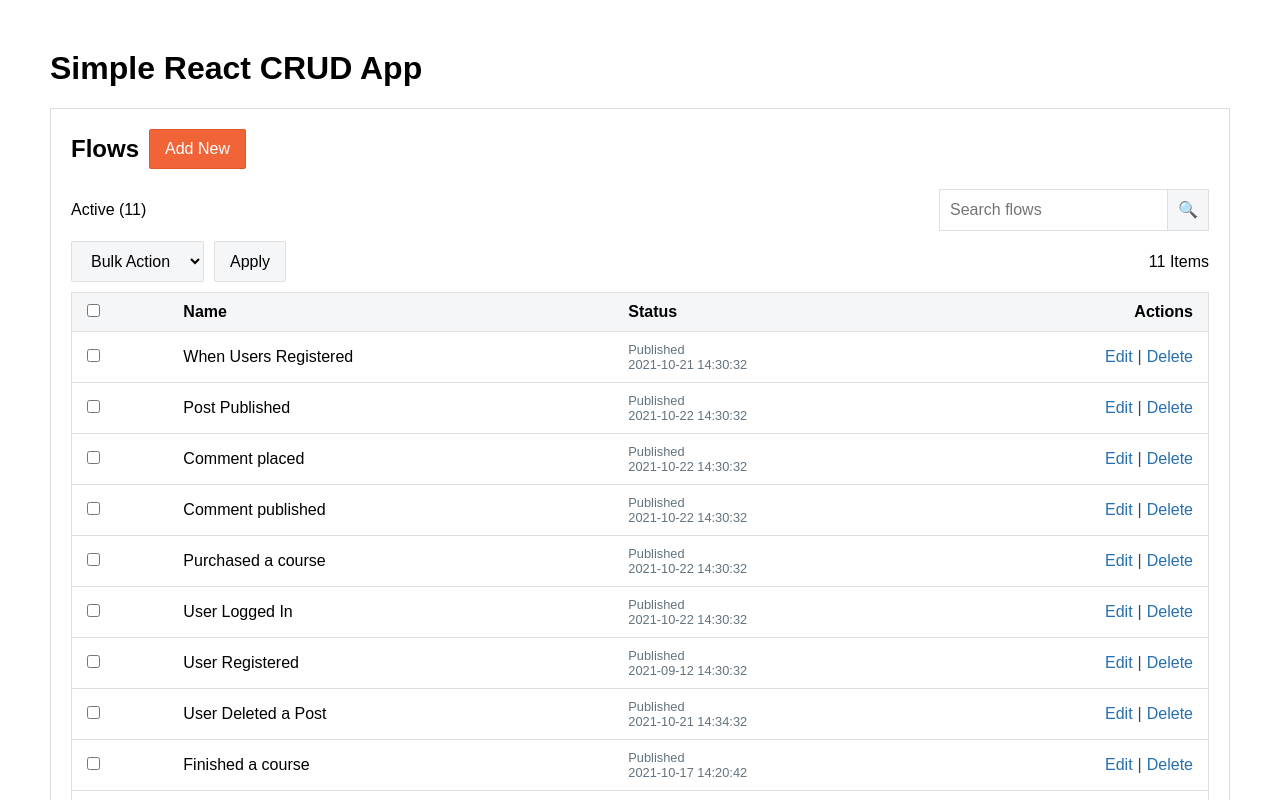
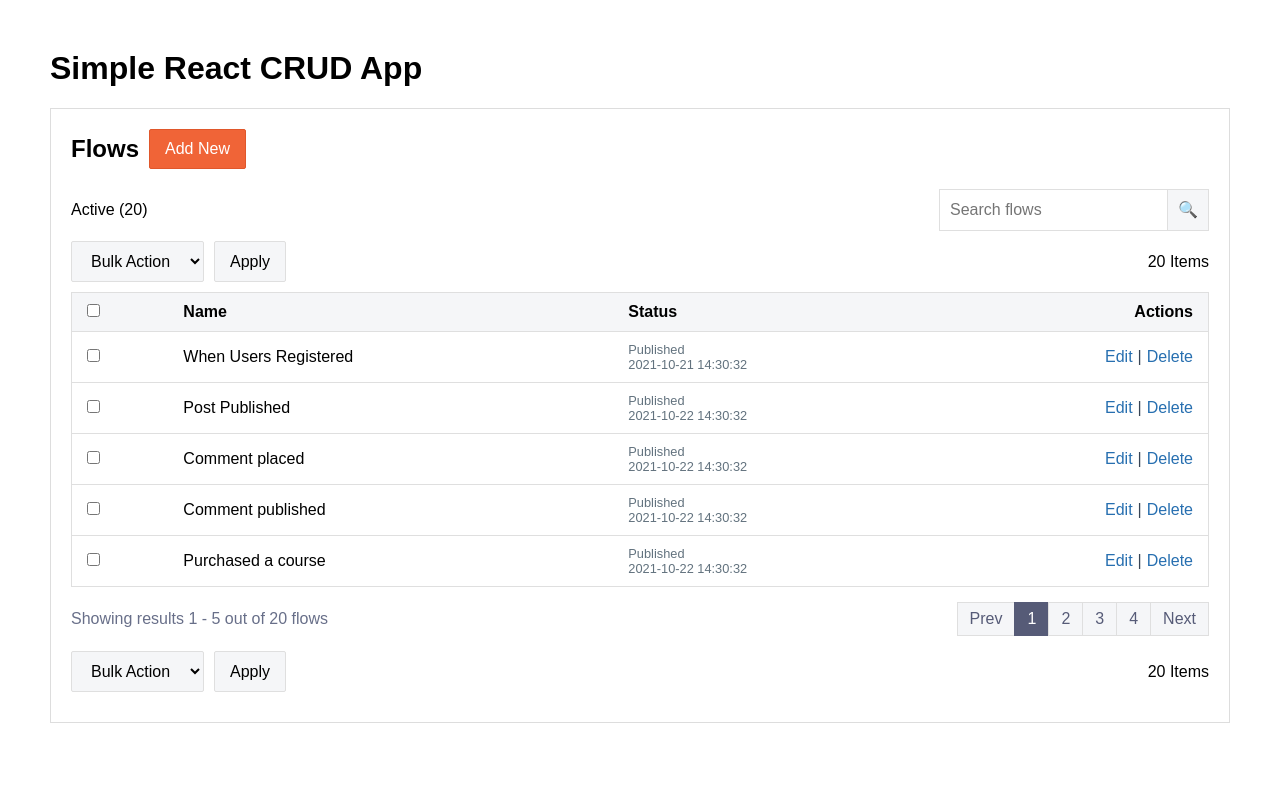
Before and after one commit to shohel/simple-react-crud, a React app: page / in a window 1280 px wide. Shown: the top 800 px of the page. Built offline with nearby package versions, Linux system fonts and the light colour scheme.

Commit message:
Added data pagination

```diff
--- a/assets/css/scss/_app.scss
+++ b/assets/css/scss/_app.scss
@@ -122,4 +122,28 @@
     text-align: center;
   }
 
+  .pagination{
+    margin: 15px 0;
+    display: flex;
+    align-items: center;
+    justify-content: space-between;
+
+    .pagination-info {
+      color: #686f89;
+    }
+
+    button{
+      margin-left: -1px;
+      border-radius: 0;
+      padding: 7px 12px;
+      color: #565b77;
+
+      &.active{
+        background-color: #565b77;
+        border: 1px solid #565b77;
+        color: #ffffff;
+      }
+    }
+  }
+
 }
--- a/assets/css/style.css
+++ b/assets/css/style.css
@@ -339,5 +339,25 @@ th {
   padding: 20px;
   text-align: center;
 }
+#page-main .pagination {
+  margin: 15px 0;
+  display: flex;
+  align-items: center;
+  justify-content: space-between;
+}
+#page-main .pagination .pagination-info {
+  color: #686f89;
+}
+#page-main .pagination button {
+  margin-left: -1px;
+  border-radius: 0;
+  padding: 7px 12px;
+  color: #565b77;
+}
+#page-main .pagination button.active {
+  background-color: #565b77;
+  border: 1px solid #565b77;
+  color: #ffffff;
+}
 
 /*# sourceMappingURL=style.css.map */
--- a/src/Data.js
+++ b/src/Data.js
@@ -11,6 +11,17 @@ const defaultFlows = [
 	{ id : 9, is_checked : false, name : 'Finished a course', status: 'Published', date: '2021-10-17 14:20:42' },
 	{ id : 10, is_checked : false, name : 'Placed a rating', status: 'Published', date: '2021-10-24 14:30:32' },
 	{ id : 11, is_checked : false, name : 'Signed Up Newsletter', status: 'Published', date: '2021-10-13 14:30:32' },
+	{ id : 12, is_checked : false, name : 'Finished a lecture video', status: 'Published', date: '2021-10-15 14:23:32' },
+	{ id : 13, is_checked : false, name : 'Placed a review', status: 'Published', date: '2021-10-13 14:30:32' },
+	{ id : 14, is_checked : false, name : 'Completed course Learn ReactJS', status: 'Published', date: '2021-10-13 14:22:32' },
+	{ id : 15, is_checked : false, name : 'Post edited', status: 'Published', date: '2021-10-13 12:11:24' },
+	{ id : 16, is_checked : false, name : 'Removed an user', status: 'Published', date: '2021-10-13 14:30:32' },
+	{ id : 17, is_checked : false, name : 'Failed log in attempt', status: 'Published', date: '2021-10-13 14:30:32' },
+	{ id : 18, is_checked : false, name : 'Restored password', status: 'Published', date: '2021-10-13 14:30:32' },
+	{ id : 19, is_checked : false, name : 'Created a block', status: 'Published', date: '2021-29-12 23:30:32' },
+	{ id : 20, is_checked : false, name : 'Changed global theme', status: 'Published', date: '2021-08-09 08:20:32' },
 ];
 
+
+
 export default defaultFlows;
--- a/src/elements/Table.js
+++ b/src/elements/Table.js
@@ -1,10 +1,38 @@
-import React from 'react';
+import React, {useState, useEffect} from 'react';
 import {useFlowContext} from '../FlowContext';
 import TableFilter from './TableFilter'
 import TableAction from './TableAction';
+import {makeTextPlural} from '../utils/PluralText';
 
 const Table = () => {
 	const {flowState, flowDispatch} = useFlowContext();
+
+	const perPage = 5;
+	const totalPages = Math.ceil(flowState.length / perPage );
+	const [currentPage, setCurrentPage] = useState(1);
+	const indexOfLastFlow = currentPage * perPage;
+	const indexOfFirstFlow = indexOfLastFlow - perPage;
+	const currentFlows = flowState.slice(indexOfFirstFlow, indexOfLastFlow);
+
+	const pageNumbers = [];
+	for ( let page_i = 1; page_i <= totalPages; page_i++ ){
+		pageNumbers.push(page_i);
+	}
+
+	const handlePreviousClick = e => {
+		if ( currentPage > 1 ) {
+			setCurrentPage( currentPage - 1 );
+		}
+
+		return;
+	}
+
+	const handleNextClick = e => {
+		if ( currentPage < totalPages ) {
+			setCurrentPage( currentPage + 1 );
+		}
+		return;
+	}
 
 	const toggleSelect = ( flow_id ) => {
 		flowDispatch( {type: 'toggle_select', playload: {select_id: flow_id}} )
@@ -39,6 +67,7 @@ const Table = () => {
 
 			{flowState.length ?
 
+				<>
 					<table>
 						<thead>
 							<tr>
@@ -56,7 +85,7 @@ const Table = () => {
 						</thead>
 
 						<tbody>
-						{flowState.map( ( flow, index ) => {
+							{currentFlows.map( ( flow, index ) => {
 								return <tr key={flow.id}>
 									<td>
 										<input type="checkbox" checked={flow.is_checked} onChange={e => {
@@ -85,6 +114,22 @@ const Table = () => {
 							} )}
 						</tbody>
 					</table>
+
+					<div className={'pagination'}>
+						<div className={'pagination-info'}>
+							Showing results {indexOfFirstFlow + 1} - {indexOfLastFlow} out of { makeTextPlural( flowState.length, 'flow', 'flows', true ) }
+						</div>
+						<div className={'links'}>
+							<button onClick={ handlePreviousClick }> Prev </button>
+
+							{ pageNumbers.map( ( page, pageIndex ) => {
+								return <button className={ ( currentPage === page ) ? 'active' : '' } key={pageIndex} onClick={ e => { setCurrentPage(page) } } >{page}</button>
+							} ) }
+							<button onClick={ handleNextClick } > Next </button>
+
+						</div>
+					</div>
+				</>
 				:
 				<div className={'nodata-jumbotron'}>
 					<h3>There is no available flows to show</h3>
--- a/src/utils/PluralText.js
+++ b/src/utils/PluralText.js
@@ -1,5 +1,4 @@
 import React from 'react';
-
 
 const makeTextPlural = ( count, singular, plural, showCount ) => {
 	let output = singular
@@ -22,3 +21,4 @@ const PluralText = ( props ) => {
 }
 
 export default PluralText;
+export {makeTextPlural};
```
Also changed, not shown: assets/js/main.js, 1 other file (tests, documents, lock files or other folders). Lines whose indentation alone changed are shown as unchanged.
